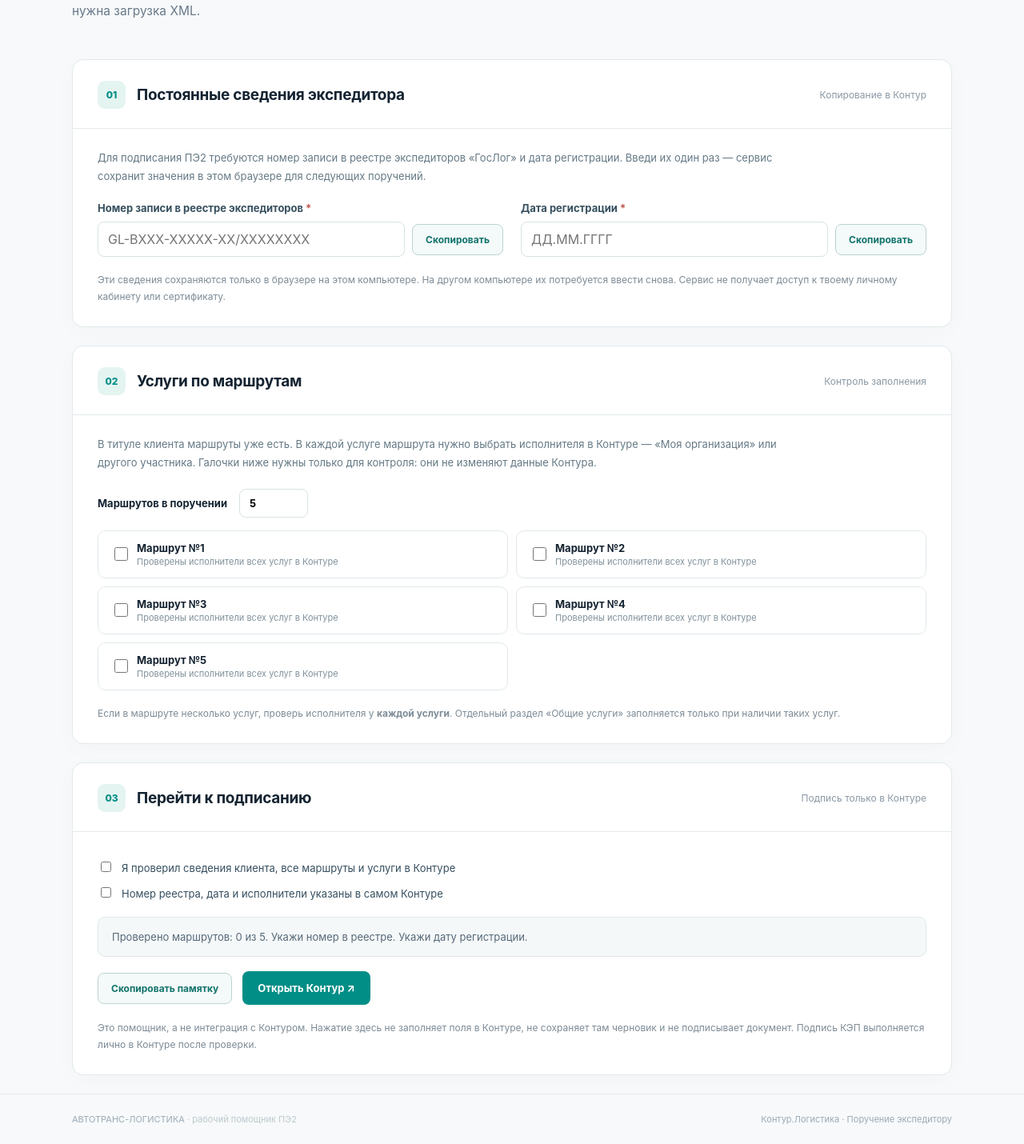
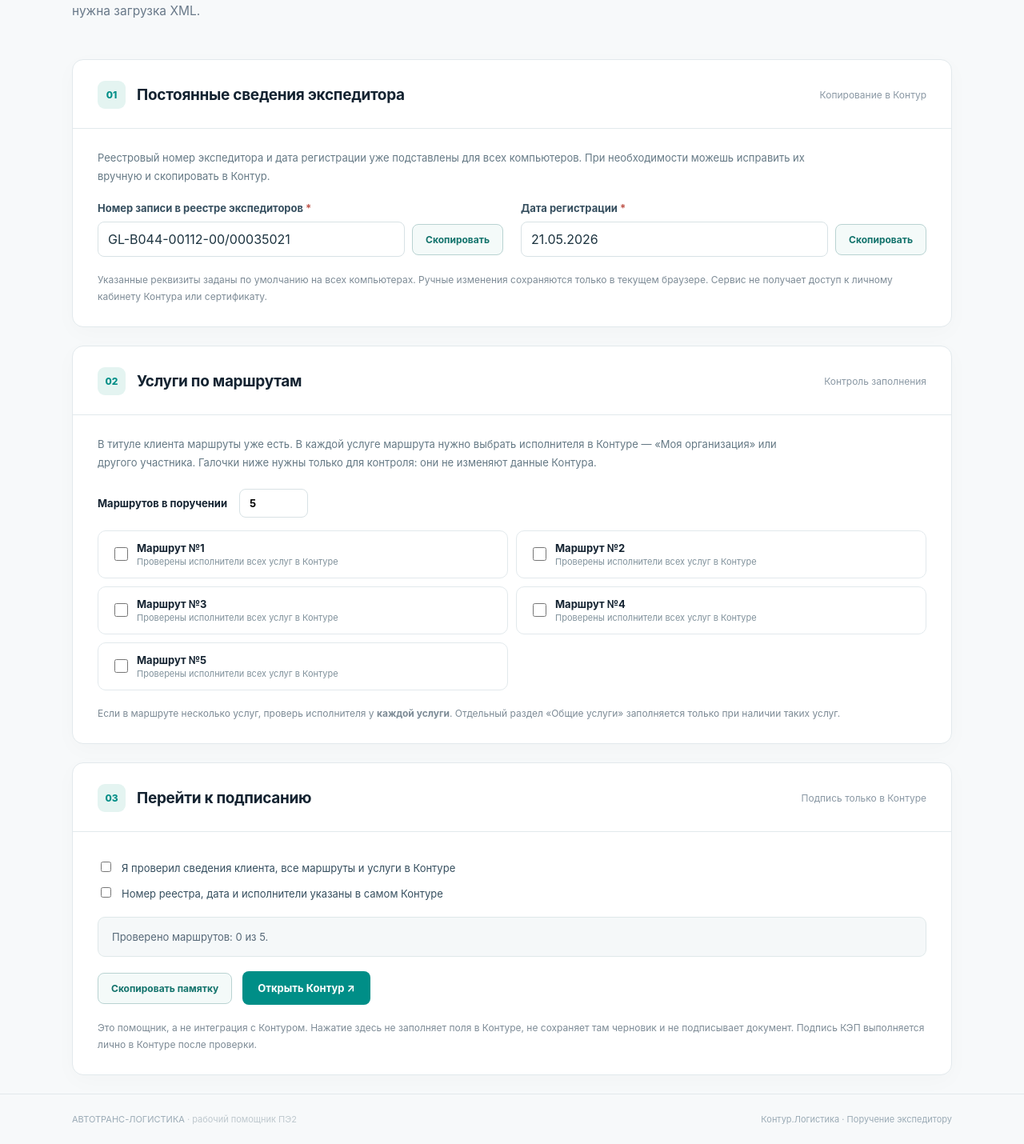
Before and after one commit to smykovvlad85-arch/avtotranc-service, a FastAPI app: page /sign-order in a window 1280 px wide. Shown: the part 354-1784 px from the top of the page at 80% size. Run offline with FastAPI, Linux system fonts and the light colour scheme.

Commit message:
Set permanent forwarder registry number and registration date as shared defaults

```diff
--- a/static/sign_order.js
+++ b/static/sign_order.js
@@ -1,11 +1,13 @@
 'use strict';
 const $ = id=>document.getElementById(id);
-const storeKey='avtotrans:fo2-prefs:v1';
+const storeKey='avtotrans:fo2-prefs:v2';
+const DEFAULT_REGISTRY_NUMBER='GL-B044-00112-00/00035021';
+const DEFAULT_REGISTRATION_DATE='21.05.2026';
 let routes={};
 function notify(message,bad=false){const el=$('toast');el.textContent=message;el.classList.toggle('error',bad);el.classList.remove('hidden');clearTimeout(window.foToastTimer);window.foToastTimer=setTimeout(()=>el.classList.add('hidden'),4500)}
 function settings(){try{return JSON.parse(localStorage.getItem(storeKey)||'{}')}catch(e){return {}}}
 function persist(){try{localStorage.setItem(storeKey,JSON.stringify({reg:$('fo-reg').value,date:$('fo-date').value,count:Number($('fo-count').value)||5}))}catch(e){notify('Не удалось сохранить сведения в браузере',true)}}
-const saved=settings();$('fo-reg').value=saved.reg||'';$('fo-date').value=saved.date||'';$('fo-count').value=saved.count||5;
+const saved=settings();$('fo-reg').value=saved.reg||DEFAULT_REGISTRY_NUMBER;$('fo-date').value=saved.date||DEFAULT_REGISTRATION_DATE;$('fo-count').value=saved.count||5;
 function count(){const n=Math.round(Number($('fo-count').value)||1);return Math.max(1,Math.min(30,n))}
 function refreshRoutes(){
  const target=count();const parent=$('fo-routes');
--- a/templates/sign_order.html
+++ b/templates/sign_order.html
@@ -28,12 +28,12 @@
     <section class="upload-panel fo-panel">
       <div class="section-heading"><div><span class="number">01</span><h2>Постоянные сведения экспедитора</h2></div><p>Копирование в Контур</p></div>
       <div class="fo-content">
-        <p class="fo-intro">Для подписания ПЭ2 требуются номер записи в реестре экспедиторов «ГосЛог» и дата регистрации. Введи их один раз — сервис сохранит значения в этом браузере для следующих поручений.</p>
+        <p class="fo-intro">Реестровый номер экспедитора и дата регистрации уже подставлены для всех компьютеров. При необходимости можешь исправить их вручную и скопировать в Контур.</p>
         <div class="fo-fields">
           <label class="fo-field"><span>Номер записи в реестре экспедиторов <strong>*</strong></span><input type="text" id="fo-reg" placeholder="GL-BXXX-XXXXX-XX/XXXXXXXX" autocomplete="off" maxlength="64"><button class="fo-copy" type="button" data-copy="fo-reg">Скопировать</button></label>
           <label class="fo-field"><span>Дата регистрации <strong>*</strong></span><input type="text" id="fo-date" placeholder="ДД.ММ.ГГГГ" inputmode="numeric" maxlength="10" autocomplete="off"><button class="fo-copy" type="button" data-copy="fo-date">Скопировать</button></label>
         </div>
-        <p class="fo-local-warning">Эти сведения сохраняются только в браузере на этом компьютере. На другом компьютере их потребуется ввести снова. Сервис не получает доступ к твоему личному кабинету или сертификату.</p>
+        <p class="fo-local-warning">Указанные реквизиты заданы по умолчанию на всех компьютерах. Ручные изменения сохраняются только в текущем браузере. Сервис не получает доступ к личному кабинету Контура или сертификату.</p>
       </div>
     </section>
     <section class="upload-panel fo-panel">
```
